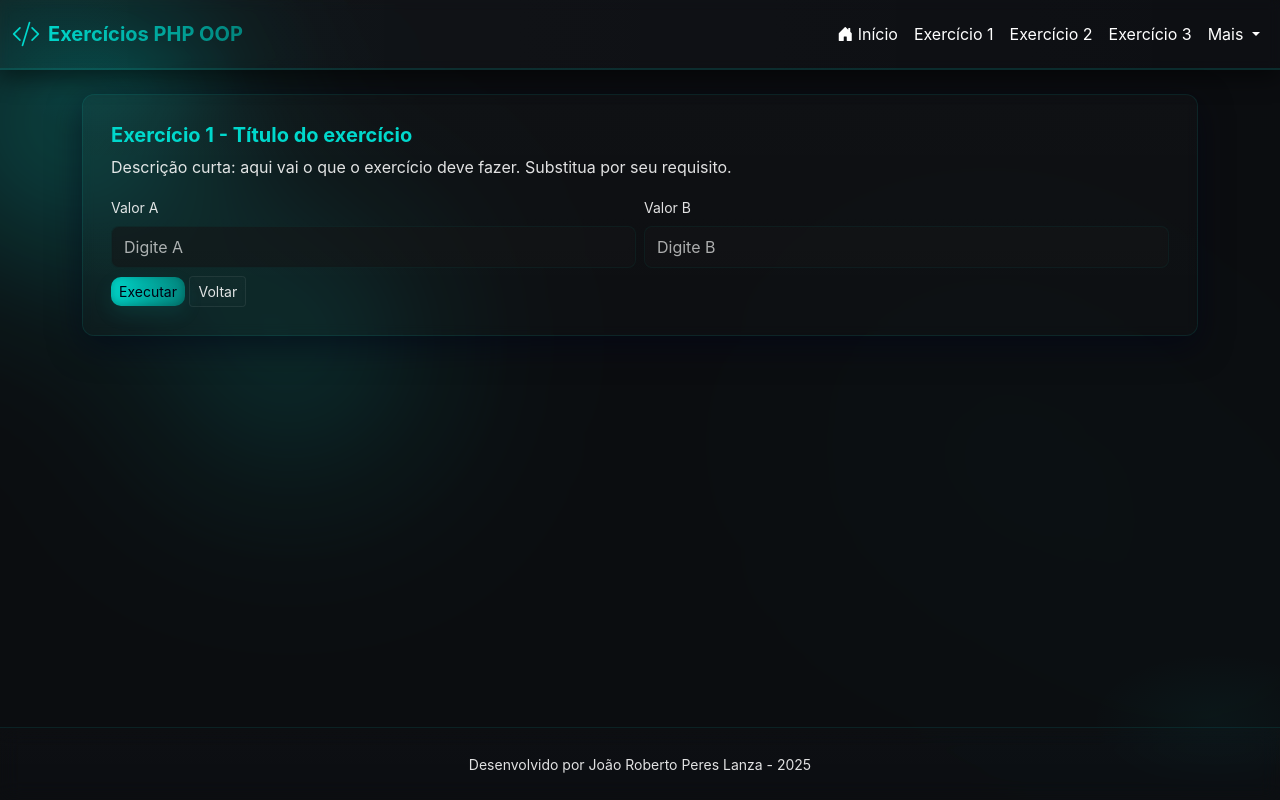
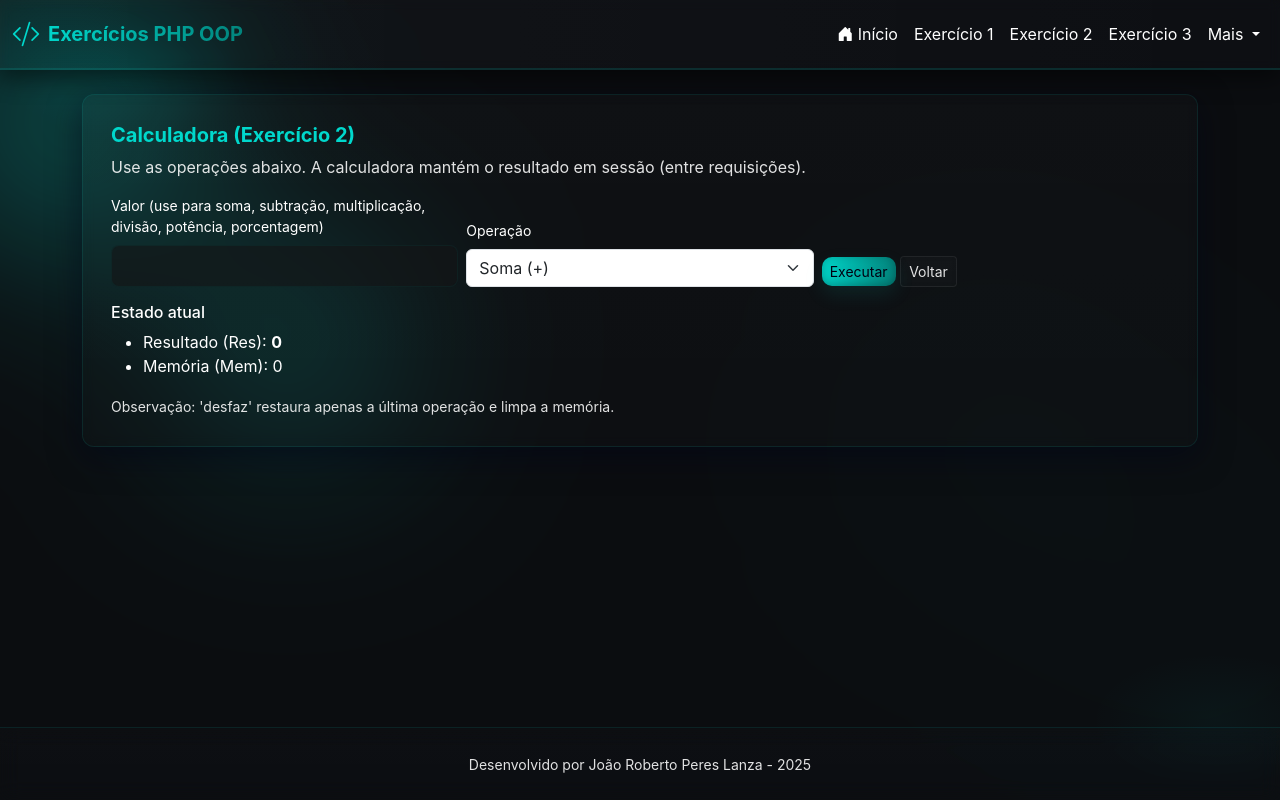
Before and after one commit to John-Roberto/lista2-programacao-web, a PHP site: page /ex02.php in a window 1280 px wide. Run offline with PHP 8.4, Linux system fonts and the light colour scheme.

Commit message:
Desenvolvido e implementado o exercício 2

```diff
--- a/ex02.php
+++ b/ex02.php
@@ -1,54 +1,171 @@
 <?php
-// ex01.php
+
 declare(strict_types=1);
-require_once __DIR__ . '/includes/Template.php';
 
-$template = new Template('Exercício 1', 'Exercícios PHP OOP');
-$template->renderHeader('Exercício 1');
+// <-- CORREÇÃO: carregar a definição da classe ANTES de iniciar a sessão
+require_once __DIR__ . '/includes/Calculadora.php';
+
+session_start();
+
+// Carregar o template (não deve enviar saída antes do session_start)
+require_once __DIR__ . '/includes/template.php';
+
+use Exercises\Calculadora;
+
+$template = new Template('Exercício 2 - Calculadora', 'Exercícios PHP OOP');
+$template->renderHeader('Exercício 2 - Calculadora');
+
+/**
+ * Recupera o objeto da sessão (se já existir).
+ * Observação: agora que a classe foi carregada ANTES do session_start,
+ * a desserialização funciona corretamente e instanceof retornará true.
+ */
+if (isset($_SESSION['calc']) && $_SESSION['calc'] instanceof Calculadora) {
+    $calc = $_SESSION['calc'];
+} else {
+    $calc = new Calculadora();
+    $_SESSION['calc'] = $calc;
+}
+
+$op = (string) ($_POST['op'] ?? '');
+$valor_raw = trim((string) ($_POST['valor'] ?? ''));
+$message = null;
+$error = null;
+
+if ($_SERVER['REQUEST_METHOD'] === 'POST') {
+    try {
+        switch ($op) {
+            case 'soma':
+                if ($valor_raw === '' || !is_numeric($valor_raw)) {
+                    throw new InvalidArgumentException('Informe um valor numérico para soma.');
+                }
+                $calc->soma((float)$valor_raw);
+                $message = "Soma realizada.";
+                break;
+
+            case 'subtrai':
+                if ($valor_raw === '' || !is_numeric($valor_raw)) {
+                    throw new InvalidArgumentException('Informe um valor numérico para subtração.');
+                }
+                $calc->subtrai((float)$valor_raw);
+                $message = "Subtração realizada.";
+                break;
+
+            case 'multiplica':
+                if ($valor_raw === '' || !is_numeric($valor_raw)) {
+                    throw new InvalidArgumentException('Informe um valor numérico para multiplicação.');
+                }
+                $calc->multiplica((float)$valor_raw);
+                $message = "Multiplicação realizada.";
+                break;
+
+            case 'divide':
+                if ($valor_raw === '' || !is_numeric($valor_raw)) {
+                    throw new InvalidArgumentException('Informe um valor numérico para divisão.');
+                }
+                $calc->divide((float)$valor_raw);
+                $message = "Divisão realizada.";
+                break;
+
+            case 'potencia':
+                if ($valor_raw === '' || !is_numeric($valor_raw)) {
+                    throw new InvalidArgumentException('Informe um expoente inteiro.');
+                }
+                $exp = (int)$valor_raw;
+                $calc->potencia($exp);
+                $message = "Potência aplicada.";
+                break;
+
+            case 'porcentagem':
+                if ($valor_raw === '' || !is_numeric($valor_raw)) {
+                    throw new InvalidArgumentException('Informe uma porcentagem numérica.');
+                }
+                $calc->porcentagem((float)$valor_raw);
+                $message = "Porcentagem aplicada.";
+                break;
+
+            case 'raiz':
+                $calc->raiz();
+                $message = "Raiz quadrada calculada.";
+                break;
+
+            case 'zerar':
+                $calc->zerar();
+                $message = "Calculadora zerada.";
+                break;
+
+            case 'desfaz':
+                $calc->desfaz();
+                $message = "Última operação desfeita.";
+                break;
+
+            default:
+                $error = "Operação inválida.";
+        }
+    } catch (\Throwable $ex) {
+        $error = $ex->getMessage();
+    }
+
+    // persiste o objeto na sessão
+    $_SESSION['calc'] = $calc;
+}
+
+// Exibir estado atual
+$res = $calc->getRes();
+$mem = method_exists($calc, 'getMem') ? $calc->getMem() : 0.0;
 ?>
 
 <div class="card mb-4">
     <div class="card-body">
-        <h2 class="h5 card-title">Exercício 1 - Título do exercício</h2>
-        <p class="text-muted">Descrição curta: aqui vai o que o exercício deve fazer. Substitua por seu requisito.</p>
+        <h2 class="h5 card-title">Calculadora (Exercício 2)</h2>
+        <p class="text-muted">Use as operações abaixo. A calculadora mantém o resultado em sessão (entre requisições).</p>
 
-        <!-- Área de resultado / formulário -->
+        <?php if ($error): ?>
+            <div class="alert alert-danger"><?= htmlspecialchars($error, ENT_QUOTES, 'UTF-8') ?></div>
+        <?php endif; ?>
+
+        <?php if ($message): ?>
+            <div class="alert alert-success"><?= htmlspecialchars($message, ENT_QUOTES, 'UTF-8') ?></div>
+        <?php endif; ?>
+
+        <form method="post" class="row g-2 align-items-end">
+            <div class="col-12 col-md-4">
+                <label class="form-label small">Valor (use para soma, subtração, multiplicação, divisão, potência, porcentagem)</label>
+                <input type="text" name="valor" class="form-control form-control-dark" value="<?= htmlspecialchars($valor_raw ?? '', ENT_QUOTES, 'UTF-8') ?>">
+            </div>
+
+            <div class="col-12 col-md-4">
+                <label class="form-label small">Operação</label>
+                <select name="op" class="form-select form-select-dark">
+                    <option value="soma">Soma (+)</option>
+                    <option value="subtrai">Subtrai (-)</option>
+                    <option value="multiplica">Multiplica (×)</option>
+                    <option value="divide">Divide (÷)</option>
+                    <option value="potencia">Potência (exp)</option>
+                    <option value="porcentagem">Porcentagem (%)</option>
+                    <option value="raiz">Raiz quadrada (√)</option>
+                    <option value="zerar">Zerar</option>
+                    <option value="desfaz">Desfazer última</option>
+                </select>
+            </div>
+
+            <div class="col-12 col-md-4">
+                <button class="btn btn-accent btn-sm">Executar</button>
+                <a href="index.php" class="btn btn-outline-light btn-sm">Voltar</a>
+            </div>
+        </form>
+
         <div class="mt-3">
-            <form method="post" class="row gy-2 gx-2 align-items-end">
-                <div class="col-12 col-md-6">
-                    <label class="form-label small text-muted">Valor A</label>
-                    <input name="a" type="text" class="form-control form-control-dark" placeholder="Digite A">
-                </div>
-                <div class="col-12 col-md-6">
-                    <label class="form-label small text-muted">Valor B</label>
-                    <input name="b" type="text" class="form-control form-control-dark" placeholder="Digite B">
-                </div>
-                <div class="col-12">
-                    <button class="btn btn-accent btn-sm">Executar</button>
-                    <a href="index.php" class="btn btn-outline-light btn-sm">Voltar</a>
-                </div>
-            </form>
+            <h6>Estado atual</h6>
+            <ul>
+                <li>Resultado (Res): <strong><?= htmlspecialchars((string)$res, ENT_QUOTES, 'UTF-8') ?></strong></li>
+                <li>Memória (Mem): <?= htmlspecialchars((string)$mem, ENT_QUOTES, 'UTF-8') ?></li>
+            </ul>
         </div>
 
-        <?php
-        // Exemplo simples de uso OOP: cria uma pequena classe local que processa entrada
-        if ($_SERVER['REQUEST_METHOD'] === 'POST') {
-            class Ex1Processor
-            {
-                public function sumStrings(string $a, string $b): string
-                {
-                    // exemplo: concatena com separador e mostra tipos
-                    return sprintf("A: %s | B: %s | resultado (concat): %s", $a, $b, $a . $b);
-                }
-            }
-
-            $proc = new Ex1Processor();
-            $a = $_POST['a'] ?? '';
-            $b = $_POST['b'] ?? '';
-            $result = $proc->sumStrings((string)$a, (string)$b);
-            echo '<div class="mt-3"><pre class="p-3 bg-black text-light small" style="border:1px solid rgba(64,224,208,0.06);">' . htmlspecialchars($result) . '</pre></div>';
-        }
-        ?>
+        <div class="mt-2">
+            <small class="text-muted">Observação: 'desfaz' restaura apenas a última operação e limpa a memória.</small>
+        </div>
     </div>
 </div>
 
--- /dev/null
+++ b/includes/Calculadora.php
@@ -0,0 +1,113 @@
+<?php
+
+declare(strict_types=1);
+
+namespace Exercises;
+
+/**
+ * Classe Calculadora
+ *
+ * Res: real  -> armazena o resultado atual
+ * Mem: real  -> armazena o resultado anterior (última operação)
+ *
+ * Operações suportadas:
+ *  - zerar()
+ *  - desfaz()
+ *  - getRes(): float
+ *  - soma(valor: float)
+ *  - subtrai(valor: float)
+ *  - multiplica(valor: float)
+ *  - divide(valor: float)
+ *  - potencia(exp: int)
+ *  - porcentagem(porc: float)   -> aplica (Res * (porc / 100))
+ *  - raiz()
+ */
+final class Calculadora
+{
+    private float $res;
+    private float $mem;
+
+    public function __construct()
+    {
+        $this->res = 0.0;
+        $this->mem = 0.0;
+    }
+
+    public function zerar(): void
+    {
+        $this->mem = $this->res;
+        $this->res = 0.0;
+    }
+
+    public function desfaz(): float
+    {
+        $this->res = $this->mem;
+        $this->mem = 0.0;
+        return $this->res;
+    }
+
+    public function getRes(): float
+    {
+        return $this->res;
+    }
+
+    public function soma(float $valor): float
+    {
+        $this->mem = $this->res;
+        $this->res += $valor;
+        return $this->res;
+    }
+
+    public function subtrai(float $valor): float
+    {
+        $this->mem = $this->res;
+        $this->res -= $valor;
+        return $this->res;
+    }
+
+    public function multiplica(float $valor): float
+    {
+        $this->mem = $this->res;
+        $this->res *= $valor;
+        return $this->res;
+    }
+
+    public function divide(float $valor): float
+    {
+        if ($valor == 0.0) {
+            throw new \DivisionByZeroError('Divisão por zero não é permitida.');
+        }
+        $this->mem = $this->res;
+        $this->res /= $valor;
+        return $this->res;
+    }
+
+    public function potencia(int $exp): float
+    {
+        $this->mem = $this->res;
+        $this->res = \pow($this->res, $exp);
+        return $this->res;
+    }
+
+    public function porcentagem(float $porc): float
+    {
+        $this->mem = $this->res;
+        $this->res = $this->res * ($porc / 100.0);
+        return $this->res;
+    }
+
+    public function raiz(): float
+    {
+        if ($this->res < 0.0) {
+            throw new \InvalidArgumentException('Raiz quadrada de número negativo não suportada.');
+        }
+        $this->mem = $this->res;
+        $this->res = \sqrt($this->res);
+        return $this->res;
+    }
+
+    public function getMem(): float
+    {
+        return $this->mem;
+    }
+}
--- a/index.php
+++ b/index.php
@@ -19,7 +19,7 @@ $template->renderHeader('Início');
     <?php
     $exercises = [
         ['file' => 'ex01.php', 'title' => 'Exercício 1', 'desc' => 'Retângulo - cálculo de área, perímetro e verificação de quadrado.'],
-        ['file' => 'ex02.php', 'title' => 'Exercício 2', 'desc' => 'Placeholder - lógica do exercício 2.'],
+        ['file' => 'ex01.php', 'title' => 'Exercício 2', 'desc' => 'Calculadora — operações aritméticas, funções e desfazer última operação.'],
         ['file' => 'ex03.php', 'title' => 'Exercício 3', 'desc' => 'Placeholder - lógica do exercício 3.'],
         ['file' => 'ex04.php', 'title' => 'Exercício 4', 'desc' => 'Placeholder - lógica do exercício 4.'],
         ['file' => 'ex05.php', 'title' => 'Exercício 5', 'desc' => 'Placeholder - lógica do exercício 5.'],
```
